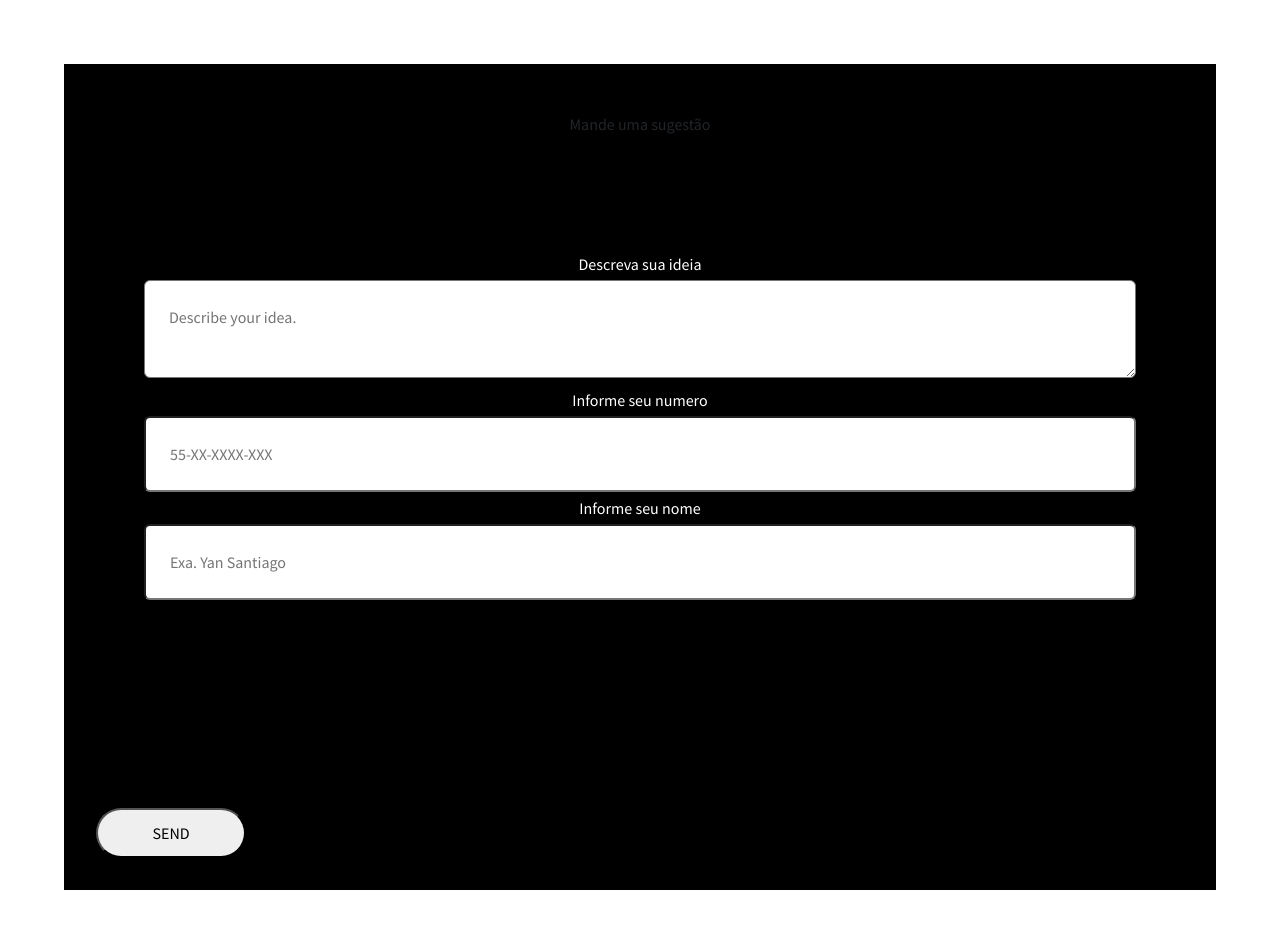
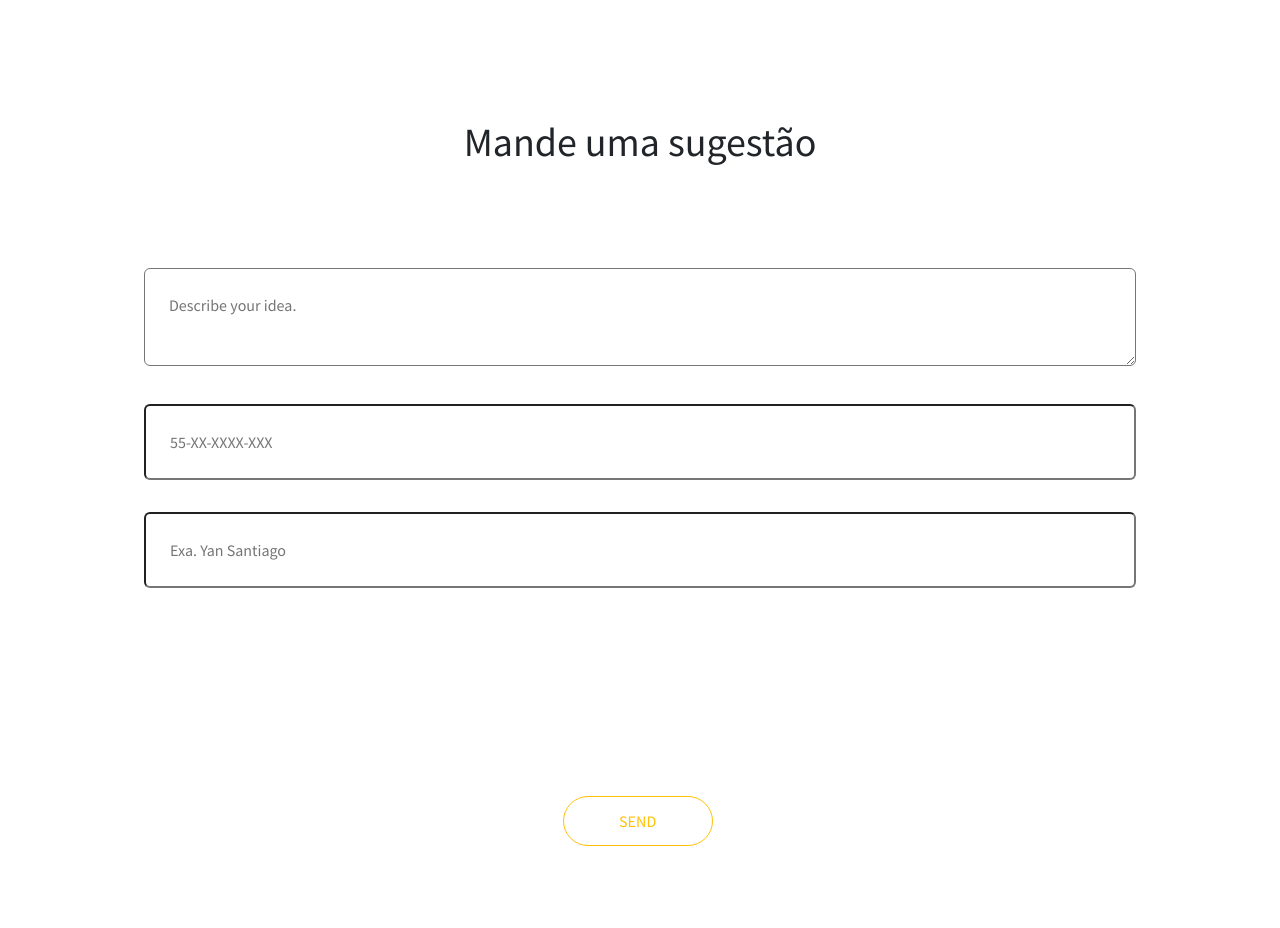
Before and after one commit to joaoth1650/tentativeVite, a React (Vite) app: page / in a window 1280 px wide. Shown: the top 928 px of the page. Built offline with nearby package versions, Linux system fonts and the light colour scheme.

Commit message:
duas formas de consumir o mesmo conteudo

```diff
--- a/src/pages/home.tsx
+++ b/src/pages/home.tsx
@@ -13,11 +13,11 @@ const Home = () => {
 const [description, setDescription] = useState<string>("")
 const [phone, setPhone] = useState<string>("")
 const [name, setName] = useState<string>("")
-const [color, setColor] = useState<string>("bg-yellow-400 items-center hover:bg-yellow-400 text-center flex justify-center font-bold")
+const [color, setColor] = useState<string>("btn btn-outline-warning ")
 const [formulario, setFormulario] = useState<string>("grid grid-flow-col grid-cols-1 grid-rows-1 gap-4")
 const [formularioSmall, setFormularioSmall] = useState<string>("grid grid-flow-col grid-cols-1 grid-rows-1 gap-4")
 const [thanks, setThanks] = useState<string>("hidden")
-const [boton, setBoton] = useState<string>("flex w-full justify-center mt-10")
+const [boton, setBoton] = useState<string>("d-grid gap-2 col-2 mx-auto")
 const [Label, setLabel] = useState<string>("SEND")
 
 const send = () => {
@@ -56,9 +56,9 @@ const send = () => {
 
   return (
     <div>
-        <div className="h-screen bg-black flex flex-col justify-center p-60">
-            <div className="text-center h-auto">
-                <div className="mb-5 text-yellow-400 text-xl font-semibold">Mande uma sugestão </div>
+        <div className="">
+            <div className="mx-auto">
+                <div className="text-center fs-1">Mande uma sugestão </div>
                 <div className={formulario}>
                     <div className="flex flex-col">
                         <div className="flex flex-col">
```
Also changed, not shown: src/pages/discord.tsx (added, +14 -0 lines).
